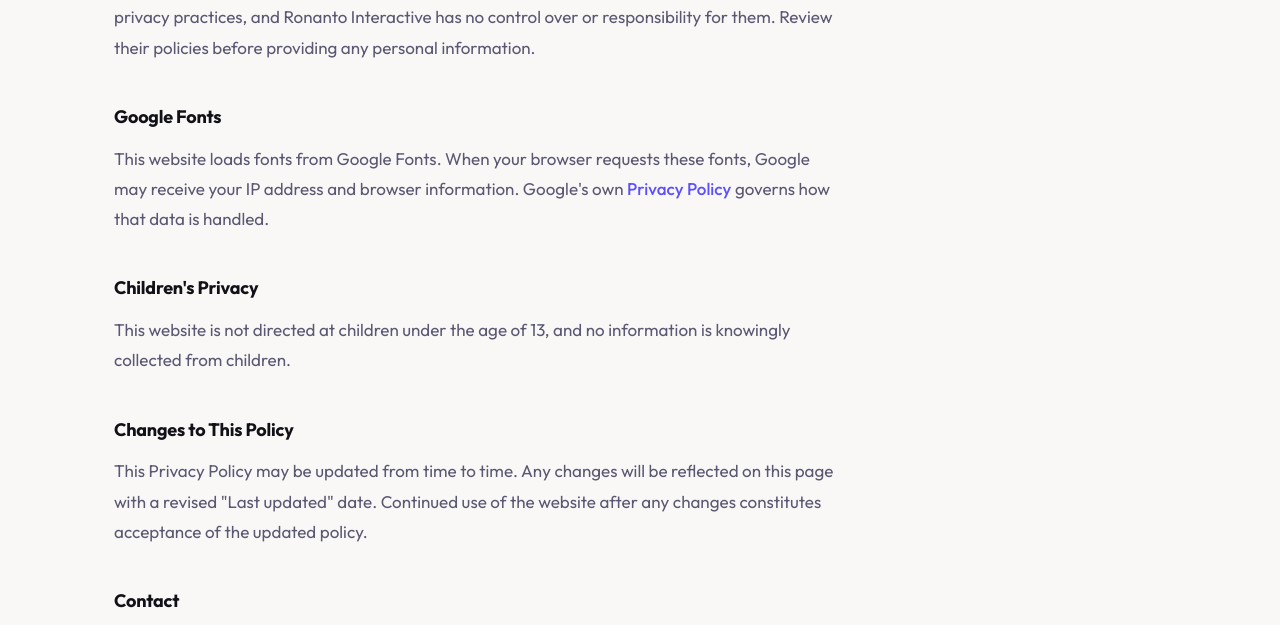
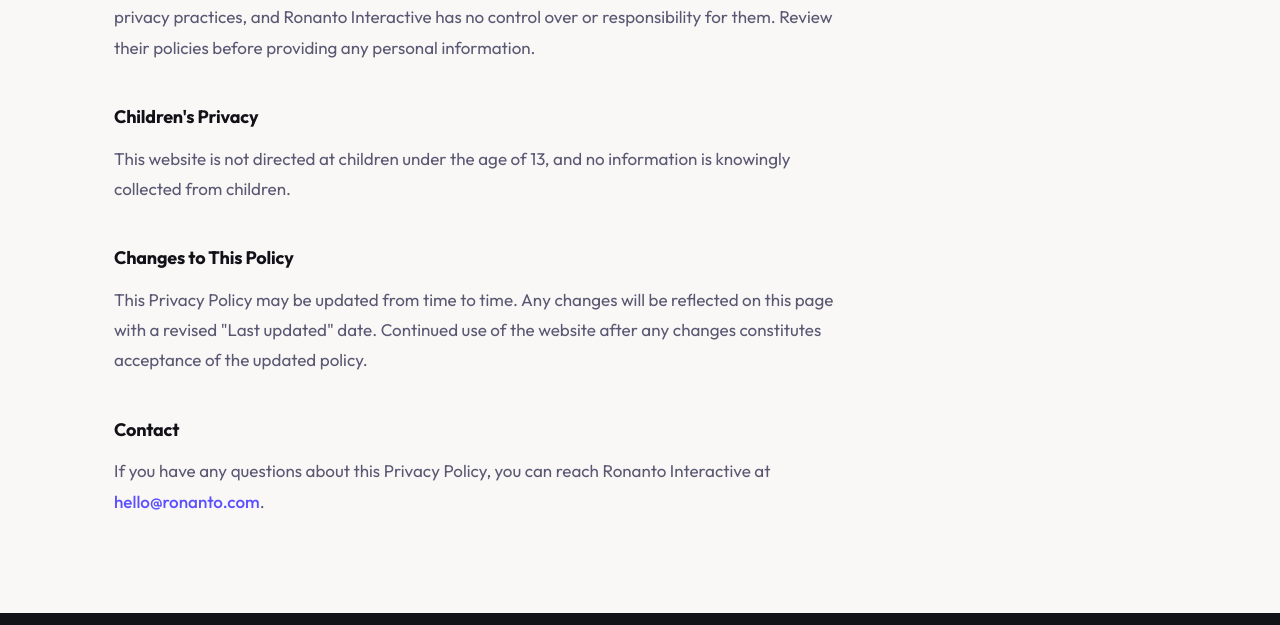
Before and after one commit to RonRommy/ronanto-website, a plain HTML site: page privacy.html in a window 1280 px wide. Shown: the part 1261-1886 px from the top of the page. Drawn offline with Linux system fonts and the light colour scheme.

Commit message:
Legal: Remove Google Fonts clause from Privacy Policy since fonts are now self-hosted

```diff
--- a/privacy.html
+++ b/privacy.html
@@ -201,19 +201,6 @@
             providing any personal information.
           </p>
 
-          <h2 class="legal-content__heading">Google Fonts</h2>
-          <p class="t-body">
-            This website loads fonts from Google Fonts. When your browser
-            requests these fonts, Google may receive your IP address and
-            browser information. Google's own
-            <a
-              href="https://policies.google.com/privacy"
-              class="link"
-              target="_blank"
-              rel="noopener noreferrer"
-            >Privacy Policy</a> governs how that data is handled.
-          </p>
-
           <h2 class="legal-content__heading">Children's Privacy</h2>
           <p class="t-body">
             This website is not directed at children under the age of 13, and
```
